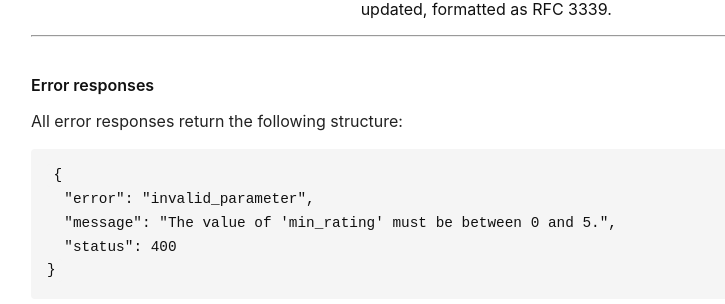
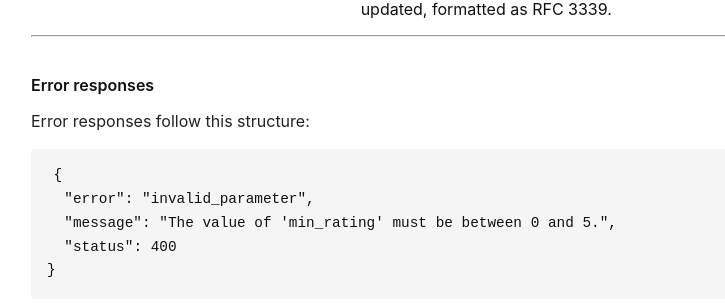
Before and after one commit to malynovskayuliia-eng/malynovskayuliia-eng.github.io, a Jekyll site: the page built from book-finder-api.md, in a window 1280 px wide and 900 px high, scrolled down 3497 px. Shown: the part 302-606 px from the top of the window, without its empty margins (253-978 px from the left). Built offline with Jekyll 4.4.1, drawn with Linux system fonts in a browser that asks for light colours.

Commit message:
Update book-finder-api.md

````diff
--- a/book-finder-api.md
+++ b/book-finder-api.md
@@ -133,7 +133,7 @@ curl -X GET "https://api.bookfinder.com/v1/books?author=orwell&min_rating=4.0&li
 
 ## Error responses
 
-All error responses return the following structure:
+Error responses follow this structure:
 
 ```json
 {
````
